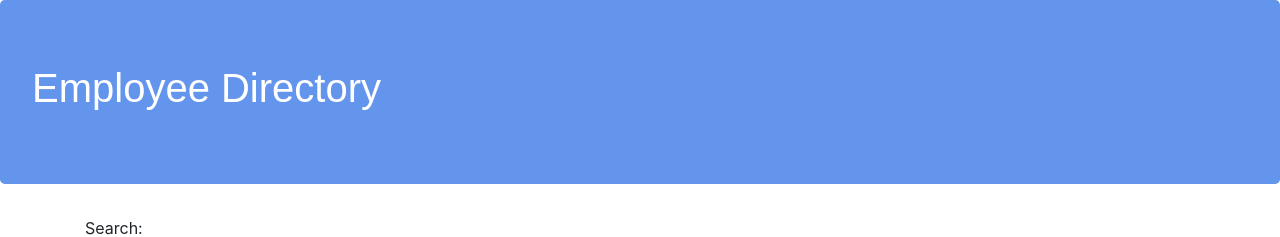
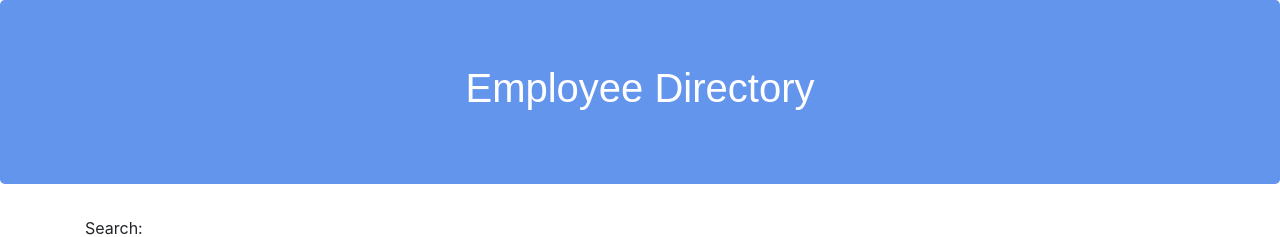
Before and after one commit to AlishaSaleh/employee-directory, a React (Create React App) app: page / in a window 1280 px wide. Shown: the top 237 px of the page. Built offline with nearby package versions, Linux system fonts and the light colour scheme; no server answers.

Commit message:
Tidying code/style

```diff
--- a/src/App.js
+++ b/src/App.js
@@ -1,6 +1,4 @@
-//import logo from './logo.svg';
 import './App.css';
-//import Jumbotron from './components/Jumbotron'
 import Jumbotron from 'react-bootstrap/Jumbotron'
 import Container from './components/Container';
 import { Col, Row } from 'react-bootstrap';
@@ -10,7 +8,7 @@ function App() {
   const jumboStyle = {
     color: "#FFFFFF",
     backgroundColor: "#6495ed",
-    //textAlign: "center",
+    textAlign: "center",
     fontFamily: "Arial"
   };
   return (
--- a/src/components/SearchForm/index.js
+++ b/src/components/SearchForm/index.js
@@ -2,7 +2,7 @@ import React, { useContext } from "react";
 import TableContext from "../../utils/TableContext";
 import "./style.css";
 
-function SearchForm(props) {
+function SearchForm() {
 
   const context = useContext(TableContext);
 
@@ -11,7 +11,6 @@ function SearchForm(props) {
       <div className="form-group">
         <label htmlFor="search">Search:</label>
         <input
-          value={props.search}
           onChange={e => context.handleSearchChange(e)}
           type="text"
           className="form-control"
--- a/src/components/TableBody/style.css
+++ b/src/components/TableBody/style.css
@@ -1,7 +1,5 @@
-
 .col {
     cursor: pointer;
-
 }
 
 .col .pointer:after {
```
